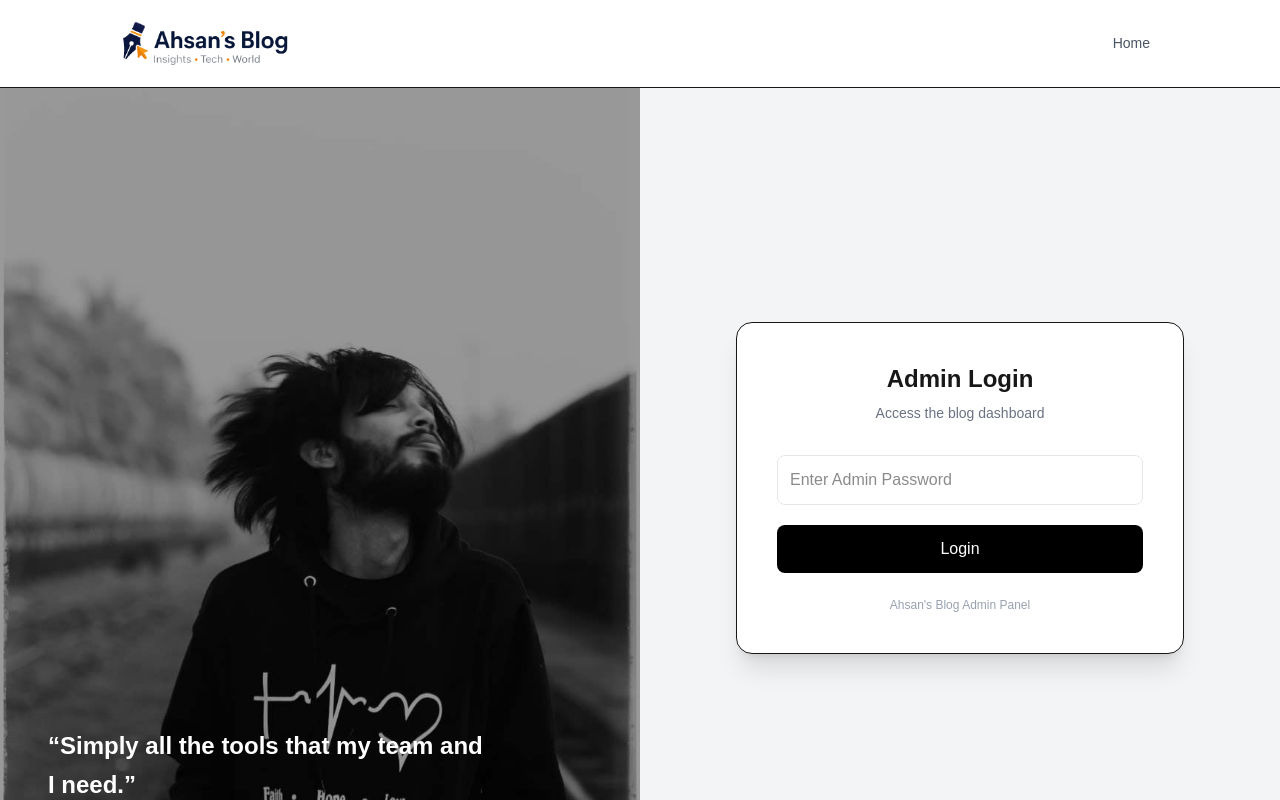
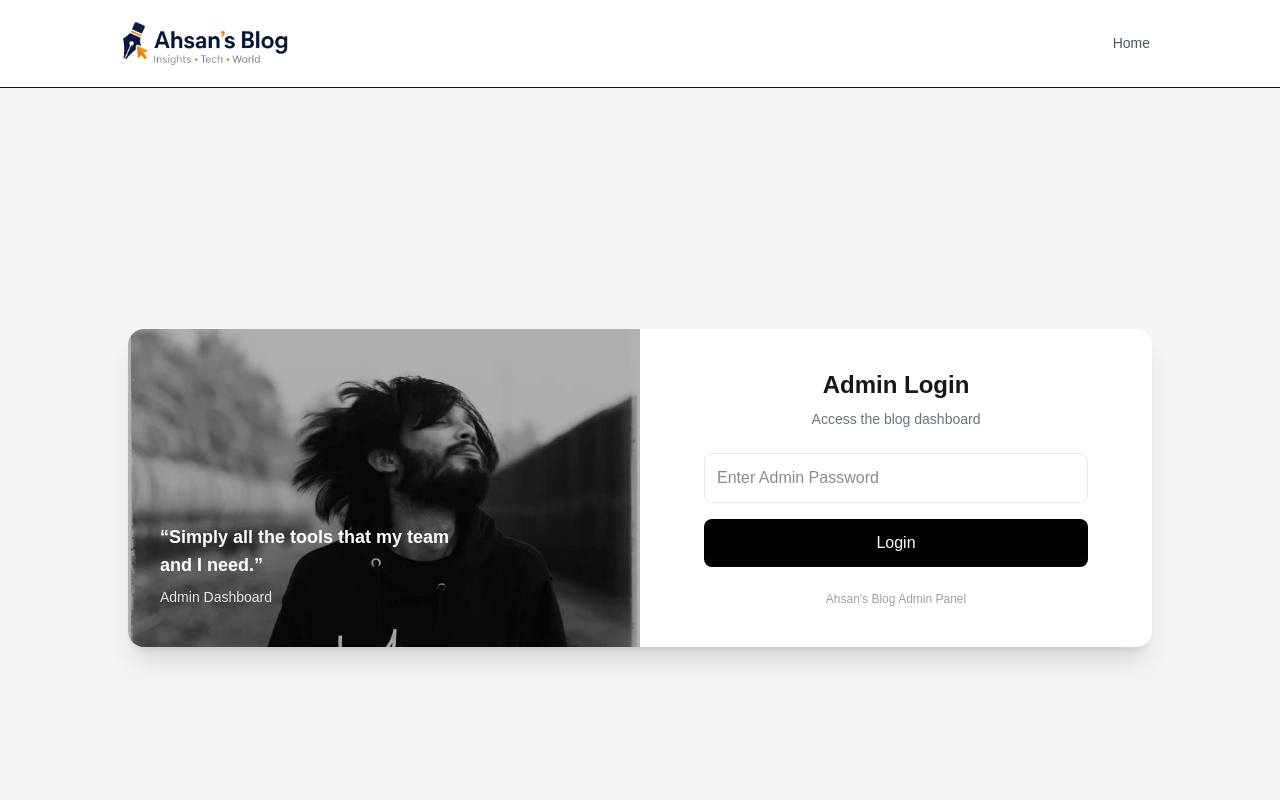
Before and after one commit to Jannat63/my-blog-js-file, a Next.js app: page /admin/login in a window 1280 px wide. Shown: the top 800 px of the page. Built offline with nearby package versions, Linux system fonts and the light colour scheme.

Commit message:
Login page UI change

```diff
--- a/app/admin/login/page.tsx
+++ b/app/admin/login/page.tsx
@@ -17,10 +17,13 @@ export default function LoginPage() {
   };
 
   return (
-    <main className="min-h-screen flex bg-gray-100">
+    <main className="min-h-screen flex items-center justify-center bg-gray-100 p-6">
 
-      {/* LEFT IMAGE PANEL */}
-      <div className="hidden md:flex w-1/2 relative">
+      {/* MAIN CONTAINER */}
+      <div className="w-full max-w-5xl bg-white rounded-2xl shadow-xl overflow-hidden grid md:grid-cols-2">
+
+        {/* LEFT IMAGE */}
+        <div className="relative hidden md:block">
 
           <img
             src="/login.jpg"
@@ -28,55 +31,46 @@ export default function LoginPage() {
             className="absolute inset-0 w-full h-full object-cover"
           />
 
-        {/* Dark overlay */}
-        <div className="absolute inset-0 bg-black/40"></div>
+          {/* soft dark overlay */}
+          <div className="absolute inset-0 bg-black/30"></div>
 
-        {/* Quote text */}
-        <div className="relative z-10 text-white p-12 flex flex-col justify-end">
+          {/* text on image */}
+          <div className="absolute bottom-10 left-8 text-white max-w-xs">
+            <p className="text-lg font-semibold">
+              “Simply all the tools that my team and I need.”
+            </p>
 
-          <h2 className="text-2xl font-semibold leading-relaxed max-w-md">
-            “Simply all the tools that my team and I need.”
-          </h2>
-
-          <p className="text-sm text-gray-300 mt-4">
+            <p className="text-sm text-gray-200 mt-2">
               Admin Dashboard
             </p>
-
           </div>
 
         </div>
 
 
-      {/* RIGHT LOGIN PANEL */}
-      <div className="flex w-full md:w-1/2 items-center justify-center px-8">
+        {/* LOGIN PANEL */}
+        <div className="flex items-center justify-center p-10">
 
-        <div className="w-full max-w-md bg-white p-10 rounded-2xl shadow-xl border">
+          <div className="w-full max-w-sm">
 
-          {/* Title */}
-          <div className="text-center mb-8">
-
-            <h1 className="text-2xl font-bold">
+            <h1 className="text-2xl font-bold text-center">
               Admin Login
             </h1>
 
-            <p className="text-sm text-gray-500 mt-2">
+            <p className="text-sm text-gray-500 text-center mt-2 mb-6">
               Access the blog dashboard
             </p>
 
-          </div>
-
-
-          {/* Password Field */}
+            {/* password input */}
             <input
               type="password"
               placeholder="Enter Admin Password"
               value={secret}
               onChange={(e) => setSecret(e.target.value)}
-            className="w-full border border-gray-200 p-3 rounded-lg mb-5 focus:outline-none focus:border-black transition"
+              className="w-full border border-gray-200 p-3 rounded-lg mb-4 focus:outline-none focus:border-black transition"
             />
 
-
-          {/* Login Button */}
+            {/* login button */}
             <button
               onClick={handleLogin}
               className="w-full bg-black text-white py-3 rounded-lg hover:bg-gray-900 transition font-medium"
@@ -84,8 +78,6 @@ export default function LoginPage() {
               Login
             </button>
 
-
-          {/* Footer */}
             <p className="text-center text-xs text-gray-400 mt-6">
               Ahsan's Blog Admin Panel
             </p>
@@ -94,6 +86,8 @@ export default function LoginPage() {
 
         </div>
 
+      </div>
+
     </main>
   );
 }
```
Lines whose indentation alone changed are shown as unchanged.
